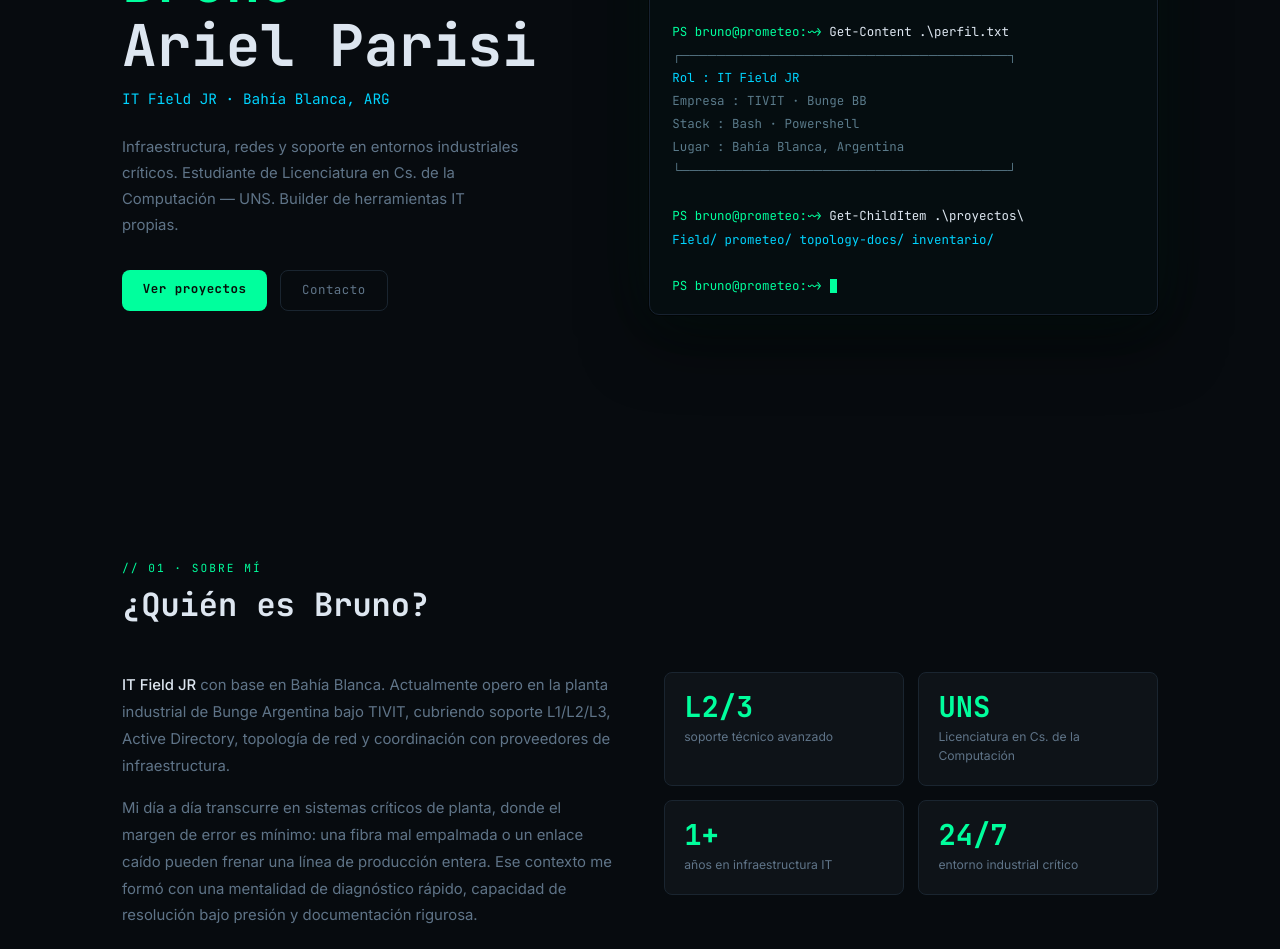
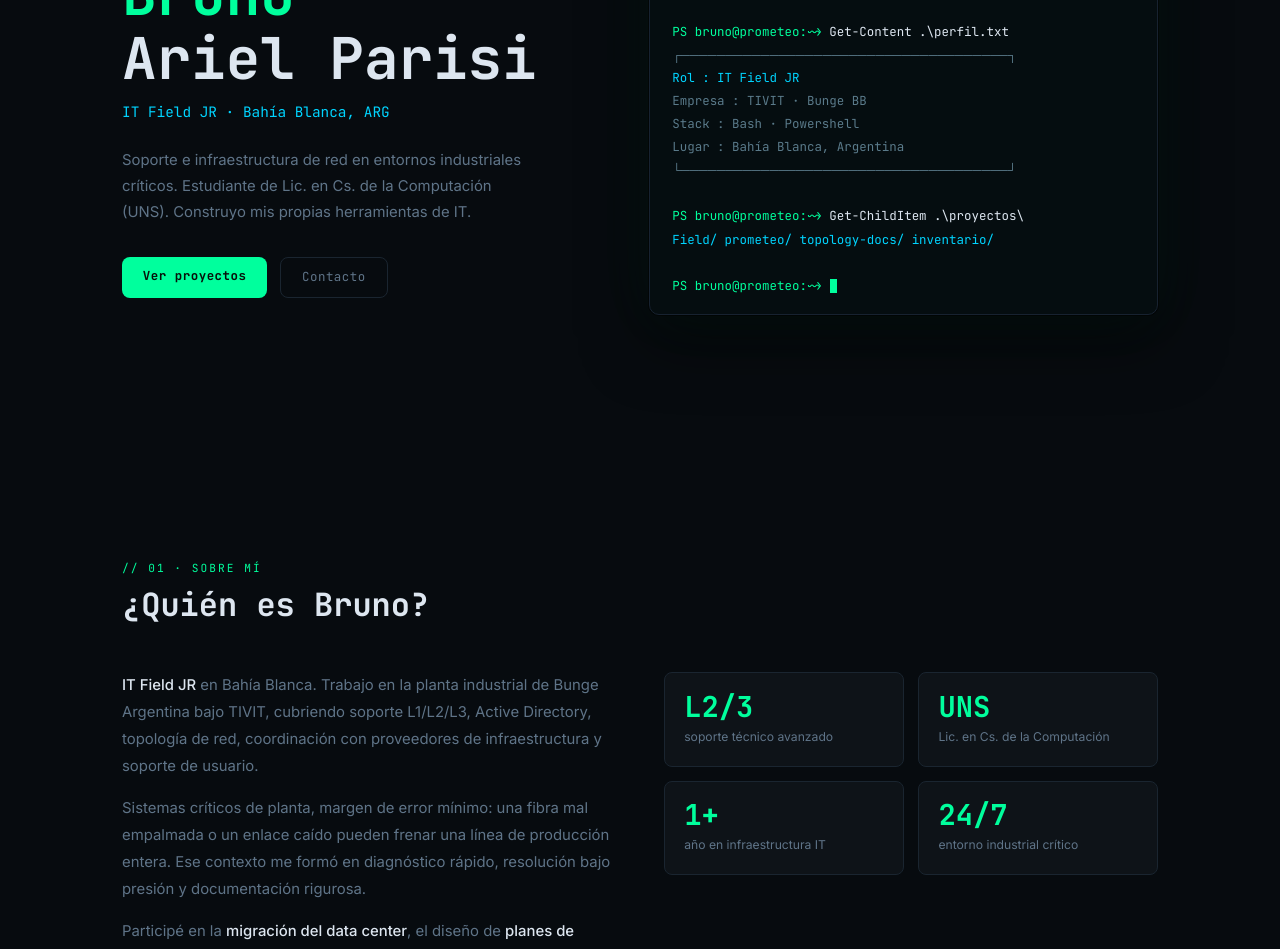
Before and after one commit to Brunitoa10/Portafolio, a Next.js app: page / in a window 1280 px wide. Shown: the part 320-1269 px from the top of the page. Built offline with nearby package versions, Linux system fonts and the light colour scheme.

Commit message:
nuevos proyectos

```diff
--- a/data/profile.ts
+++ b/data/profile.ts
@@ -11,22 +11,22 @@ export const profile: Profile = {
   location: "Bahía Blanca, Argentina",
   tagline: "// disponible para nuevos desafíos",
   description:
-    "Infraestructura, redes y soporte en entornos industriales críticos. " +
-    "Estudiante de Licenciatura en Cs. de la Computación — UNS. " +
-    "Builder de herramientas IT propias.",
+    "Soporte e infraestructura de red en entornos industriales críticos. " +
+    "Estudiante de Lic. en Cs. de la Computación (UNS). " +
+    "Construyo mis propias herramientas de IT.",
 };
 
 export const stats: StatItem[] = [
   { value: "L2/3", label: "soporte técnico avanzado" },
-  { value: "UNS", label: "Licenciatura en Cs. de la Computación" },
-  { value: "1+", label: "años en infraestructura IT" },
+  { value: "UNS", label: "Lic. en Cs. de la Computación" },
+  { value: "1+", label: "año en infraestructura IT" },
   { value: "24/7", label: "entorno industrial crítico" },
 ];
 
 export const aboutParagraphs: string[] = [
-  "**IT Field JR** con base en Bahía Blanca. Actualmente opero en la planta industrial de Bunge Argentina bajo TIVIT, cubriendo soporte L1/L2/L3, Active Directory, topología de red y coordinación con proveedores de infraestructura.",
-  "Mi día a día transcurre en sistemas críticos de planta, donde el margen de error es mínimo: una fibra mal empalmada o un enlace caído pueden frenar una línea de producción entera. Ese contexto me formó con una mentalidad de diagnóstico rápido, capacidad de resolución bajo presión y documentación rigurosa.",
-  "Participé activamente en proyectos de infraestructura clave: colaboración en la **migración del data center**, diseño de **planes de contingencia de red** para el data center, y proyectos de mejora continua para la planta. Sostengo además un **cumplimiento consistente de volumetría de tickets**, priorizando calidad de resolución sobre velocidad bruta.",
-  "Fuera del campo, soy **rescatista**: hago búsqueda y rescate, socorrismo, rescate en altura y búsqueda en grandes áreas.",
-  "También estudio **Licenciatura en Ciencias de la Computación** en la UNS y construyo herramientas propias para automatizar, monitorear y entender mejor los sistemas que administro.",
+  "**IT Field JR** en Bahía Blanca. Trabajo en la planta industrial de Bunge Argentina bajo TIVIT, cubriendo soporte L1/L2/L3, Active Directory, topología de red, coordinación con proveedores de infraestructura y soporte de usuario.",
+  "Sistemas críticos de planta, margen de error mínimo: una fibra mal empalmada o un enlace caído pueden frenar una línea de producción entera. Ese contexto me formó en diagnóstico rápido, resolución bajo presión y documentación rigurosa.",
+  "Participé en la **migración del data center**, el diseño de **planes de contingencia de red** y proyectos de mejora continua para la planta, manteniendo siempre un **cumplimiento consistente de volumetría de tickets** — priorizando calidad de resolución sobre velocidad bruta.",
+  "Fuera del campo, soy **rescatista voluntario**: búsqueda y rescate, socorrismo, rescate en altura y búsqueda de personas en grandes áreas.",
+  "Estudio **Licenciatura en Ciencias de la Computación** para fortalecer mi perfil profesional, y construyo herramientas propias para automatizar, monitorear y entender mejor los sistemas que administro.",
 ];
--- a/data/projects.ts
+++ b/data/projects.ts
@@ -153,4 +153,28 @@ export const projects: Project[] = [
       { label: "multiset", accent: "green" },
     ],
   },
+  {
+    name: "Chau Naranja",
+    icon: "👨🏽‍💻",
+    linkLabel: "⌥ code",
+    href: "https://chaunaranja.vercel.app/",
+    description:
+      "Sitio web para peluquería, con reserva de turnos online.",
+    tags: [
+      { label: "NextJS", accent: "green" },
+      { label: "En desarrollo", accent: "cyan" },
+    ],
+  },
+  {
+    name: "BBRAS",
+    icon: "👨🏽‍💻",
+    linkLabel: "⌥ code",
+    href: "https://bbras.vercel.app/",
+    description:
+      "Sitio para WEB brigada de búsqueda, rescate, ayuda y socorrismo.",
+    tags: [
+      { label: "NextJS", accent: "green" },
+      { label: "En desarrollo", accent: "cyan" },
+    ],
+  },
 ];
```
